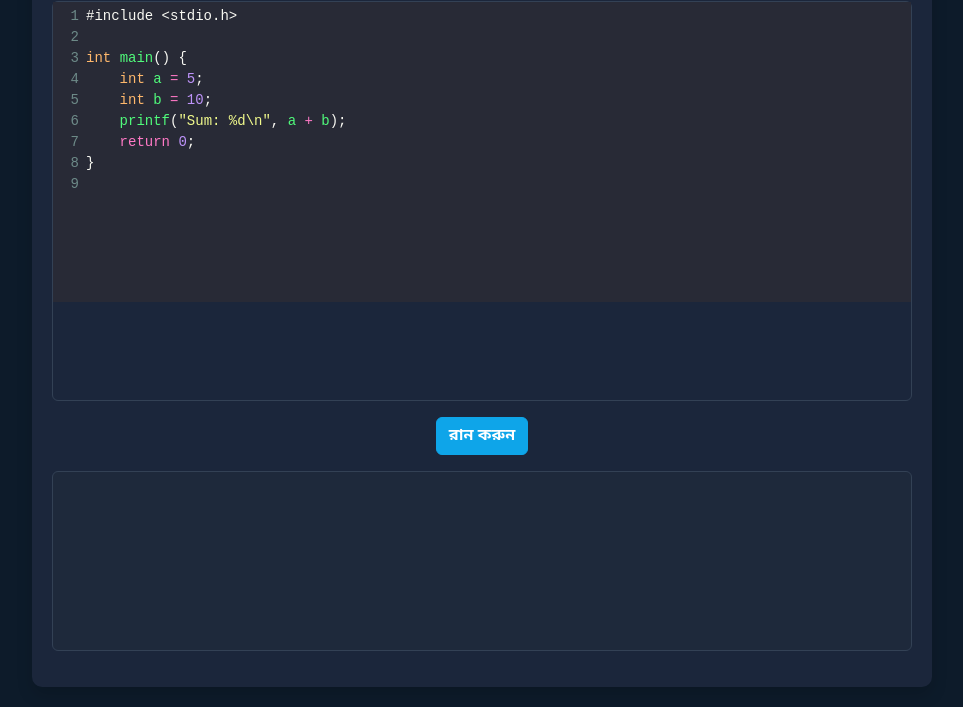
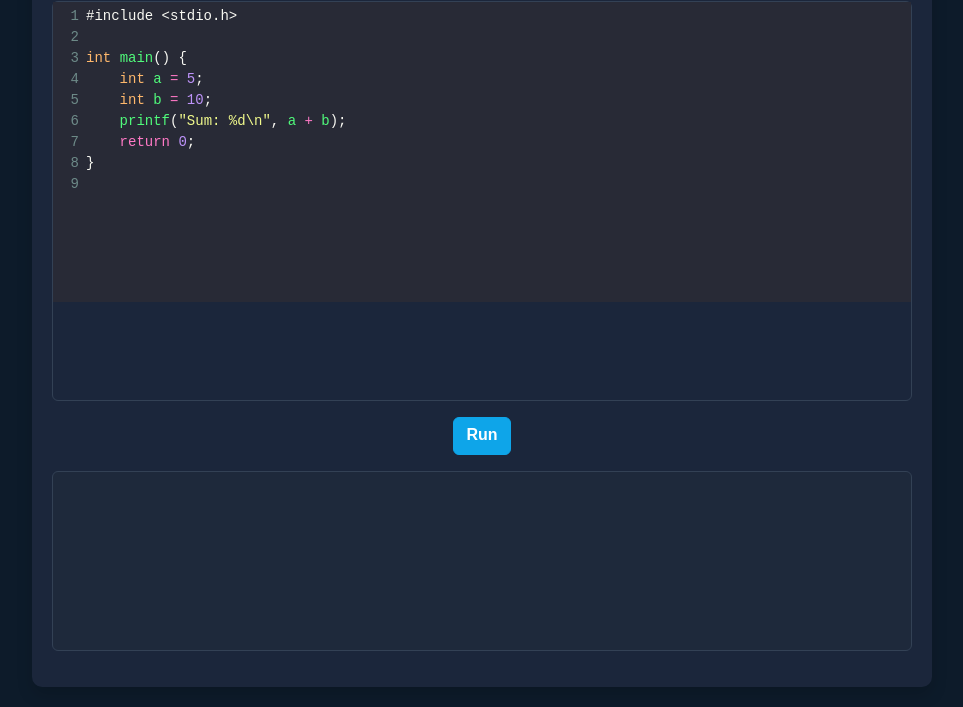
Before and after one commit to AnisurRahmanJU/CRunnerJS, a plain HTML site: page index.html in a window 1280 px wide. Shown: the part 149-856 px from the top of the page, without its empty margins (158-1121 px from the left). Drawn offline with nearby package versions, Linux system fonts and the light colour scheme.

Commit message:
Update index.html

```diff
--- a/index.html
+++ b/index.html
@@ -77,7 +77,7 @@ int main() {
     <div id="editor"></div>
 
     <div class="d-flex my-3 justify-content-center gap-3">
-      <button onclick="runCode()" class="btn btn-success">রান করুন</button>
+      <button onclick="runCode()" class="btn btn-success">Run</button>
     </div>
 
     <pre id="output"></pre>
```
